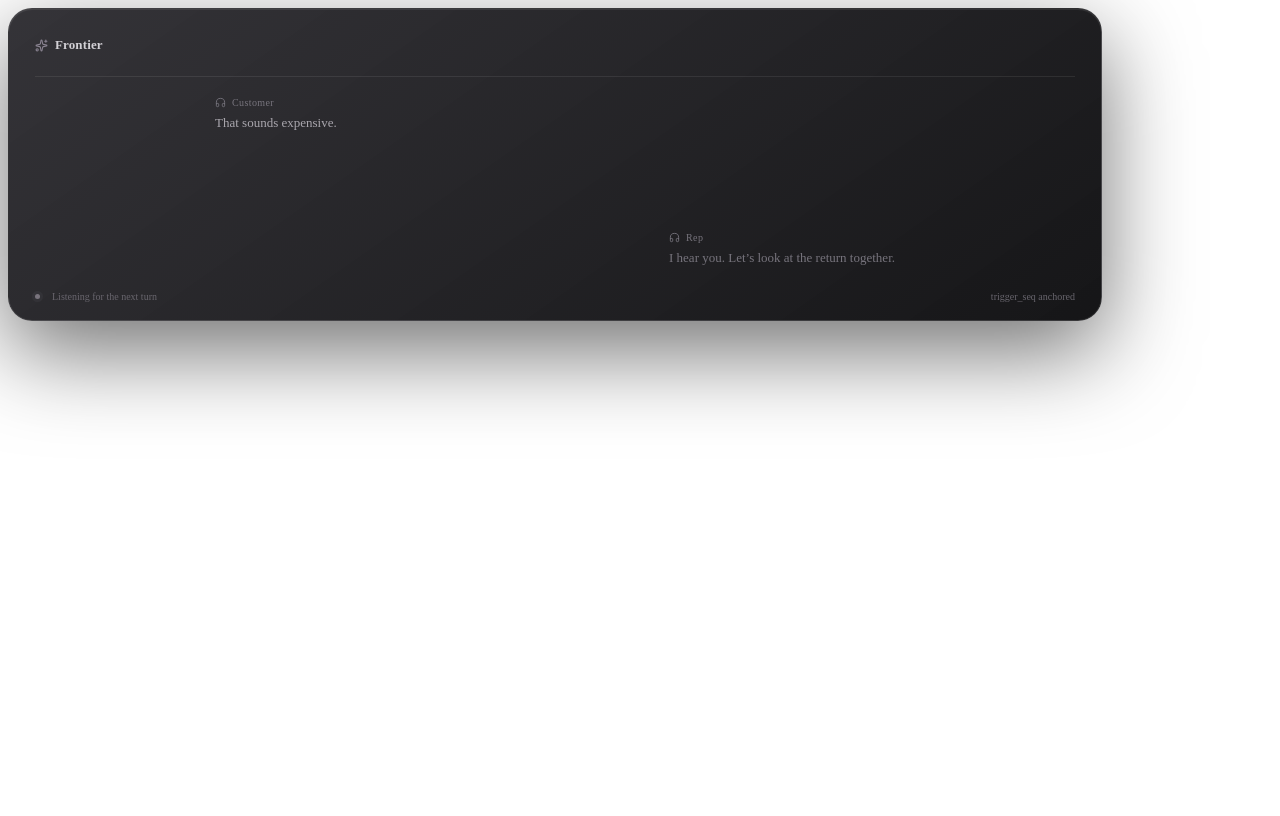
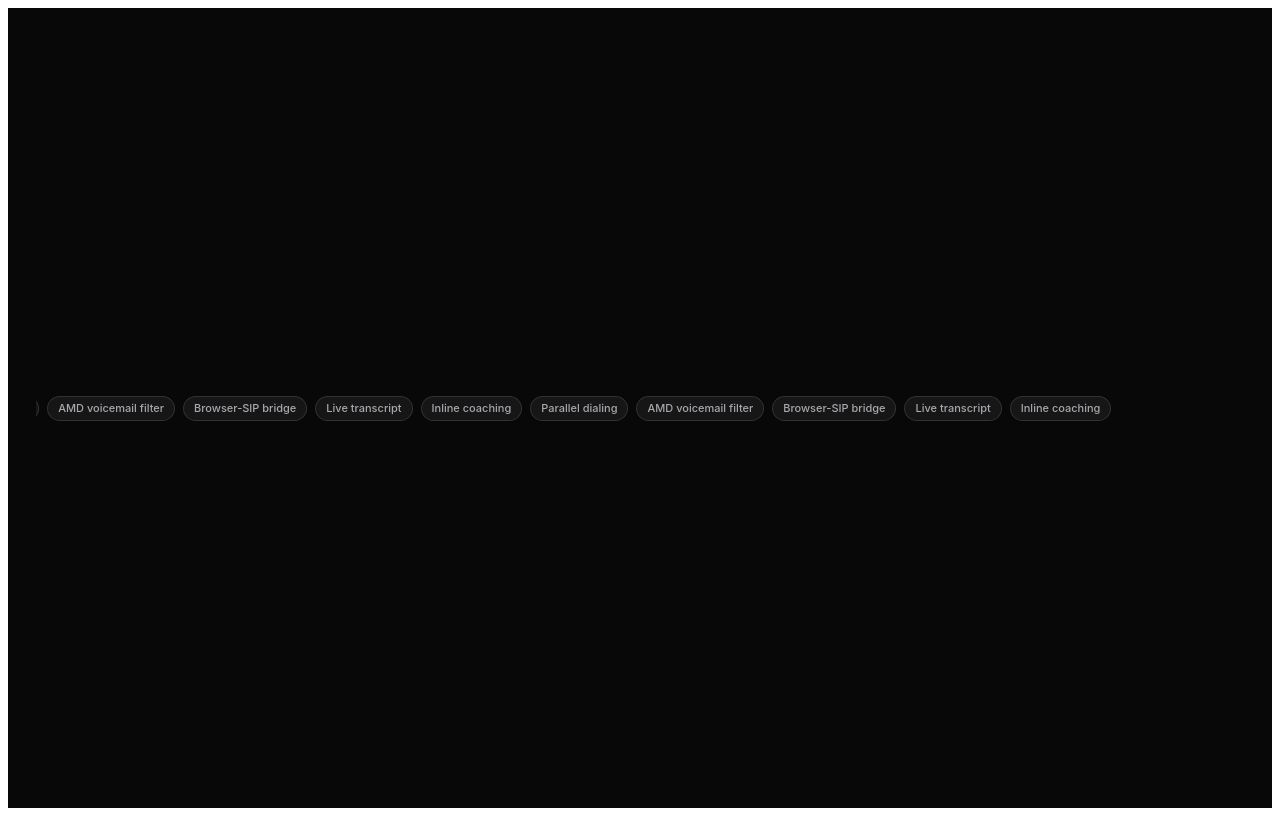
Before and after one commit to mahimagupta-droid/live-call-card-widget, a Next.js app: page / in a window 1280 px wide. Built offline with nearby package versions, Linux system fonts and the light colour scheme.

Commit message:
Add neutral feature badge marquee

```diff
--- a/app/page.tsx
+++ b/app/page.tsx
@@ -1,9 +1,9 @@
-import { LiveCallWorkspace } from '@/components/live-call-workspace'
+import { FeatureBadgeMarquee } from '@/components/feature-badge-marquee'
 
 export default function Page() {
   return (
-    <main className="preview-page">
-      <LiveCallWorkspace />
+    <main className="preview-page" style={{ minHeight: '100vh', display: 'flex', alignItems: 'center', background: '#080808', padding: '0 28px' }}>
+      <FeatureBadgeMarquee />
     </main>
   )
 }
--- /dev/null
+++ b/components/feature-badge-marquee.tsx
@@ -0,0 +1,27 @@
+'use client'
+
+const badges = ['Parallel dialing', 'AMD voicemail filter', 'Browser-SIP bridge', 'Live transcript', 'Inline coaching']
+
+export function FeatureBadgeMarquee() {
+  const items = [...badges, ...badges]
+
+  return (
+    <section className="badge-marquee" aria-label="Frontier capabilities" style={{ width: '100%', overflow: 'hidden' }}>
+      <div className="badge-track" style={{ display: 'flex', width: 'max-content', gap: 8 }}>
+        {items.map((badge, index) => (
+          <span className="badge" key={`${badge}-${index}`} style={{ display: 'inline-flex', padding: '6px 10px', border: '1px solid rgba(255,255,255,.12)', borderRadius: 999, background: 'rgba(255,255,255,.06)', color: '#aaa7ae', fontSize: 11, whiteSpace: 'nowrap' }}>{badge}</span>
+        ))}
+      </div>
+      <style jsx>{`
+        .badge-marquee { width: 100%; overflow: hidden; }
+        .badge-track { display: flex; width: max-content; gap: 8px; animation: badge-drift 34s linear infinite; }
+        .badge-marquee:hover .badge-track { animation-play-state: paused; }
+        .badge { display: inline-flex; align-items: center; padding: 6px 10px; border: 1px solid rgba(255,255,255,.1); border-radius: 999px; background: rgba(255,255,255,.045); color: #8d8991; font: 500 11px/1 Inter, sans-serif; white-space: nowrap; }
+        @keyframes badge-drift { from { transform: translateX(0); } to { transform: translateX(calc(-50% - 4px)); } }
+        @media (prefers-reduced-motion: reduce) { .badge-track { animation: none; transform: translateX(0); } }
+      `}</style>
+    </section>
+  )
+}
+
+export default FeatureBadgeMarquee
```
